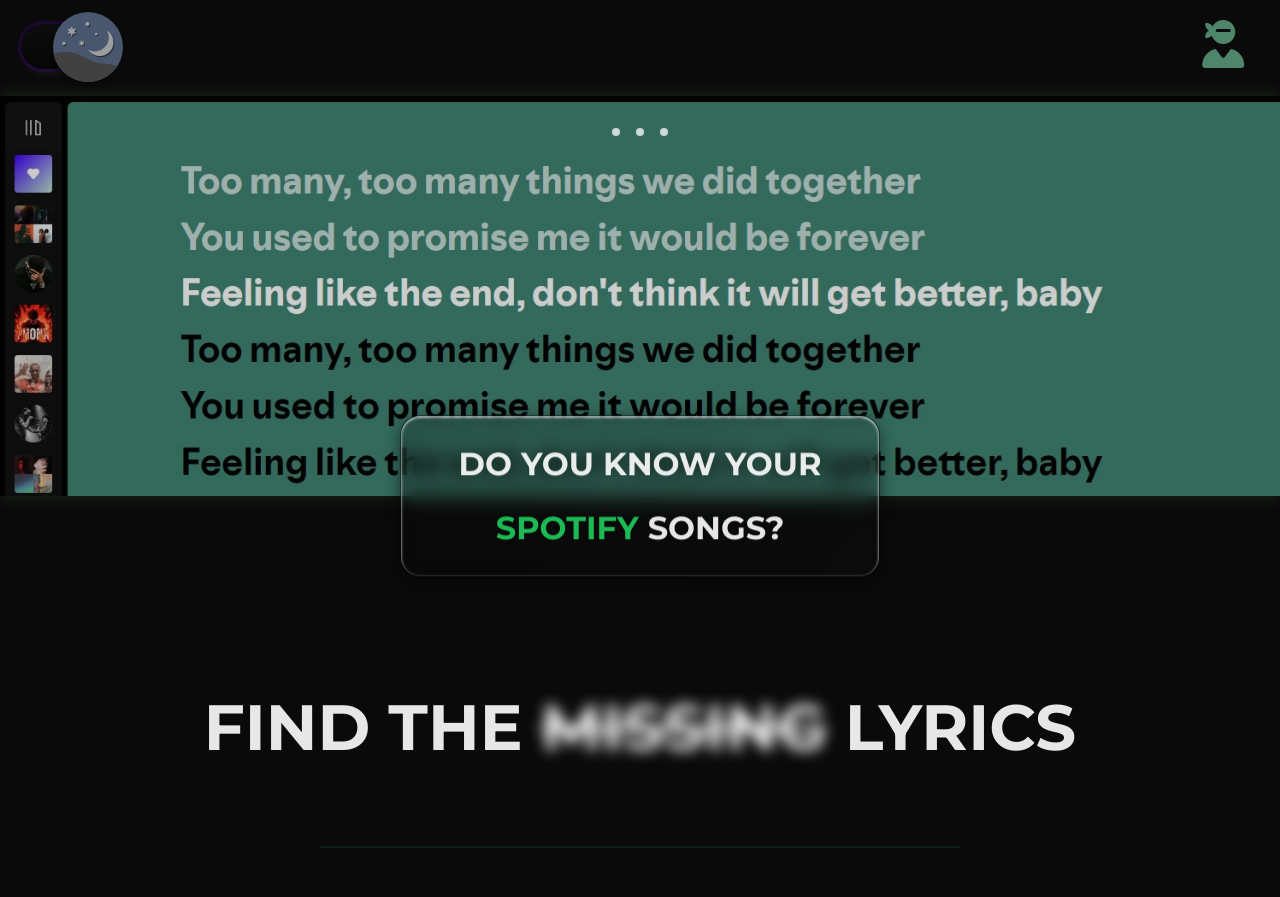
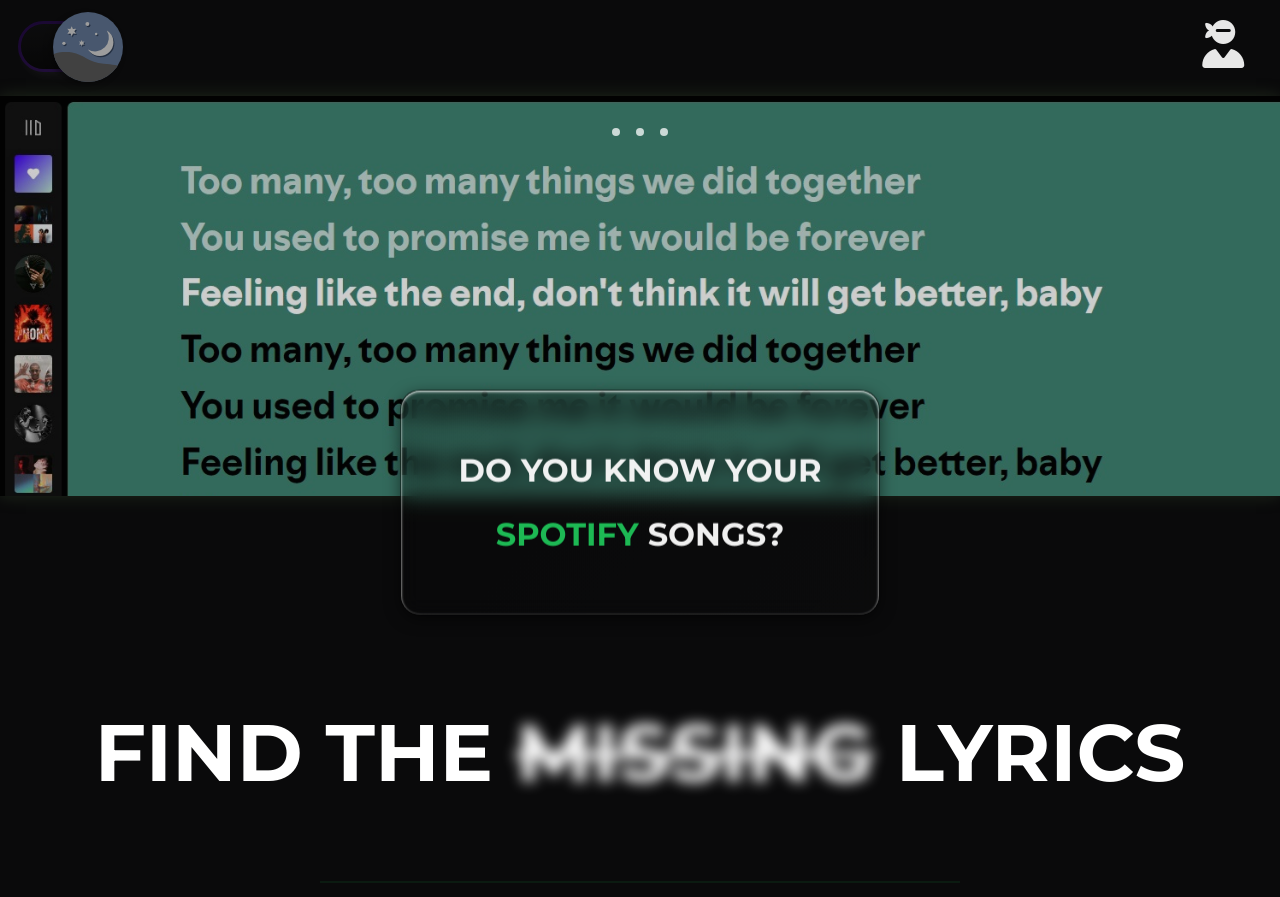
Before and after one commit to RiyujinD/final_project_cs50, a Flask app: page /index in a window 1280 px wide. Shown: the top 897 px of the page. Run offline with Flask 3, Linux system fonts and the light colour scheme; some libraries are stand-ins or nearby versions.

Commit message:
Change made to the layout and improvement in css

```diff
--- a/static/css/index.css
+++ b/static/css/index.css
@@ -1,11 +1,17 @@
-/* Carousel style base on SKillthrive video "https://www.youtube.com/@Skillthrive" */
+/* Thinner scrollbar on smaller screen */
+@media (max-width: 600px) {
+    body::-webkit-scrollbar {
+        width: 2rem;
+    }
+}
+
+/*  Start of Carrousel */
 .carrousel {
-    position: relative;
+    top: 0;
     width: 100%;
     height: 50vh;
     overflow: hidden;
-    z-index: 100;
-    top: 0;
+    z-index: 10;
     box-shadow: 0 0 1rem rgba(84, 116, 66, 0.281);
 }
 
@@ -73,65 +76,89 @@
     background-color: black; /* Highlight dot */
     opacity: 1;
 }
-
-.container_glass_box {
-    position: absolute;
-    top: 60%;
-    left: 50%;
-    transform: translate(-50%, -40%);
-    width: 45%;
-    height: auto;
-    z-index: 100;
-    display: flex;
-    align-items: center;
-    justify-content: center;
-}
+/* End of Carrousel */
 
 
-.glass {
-    width: auto;
-    max-width: 30rem;
-    height: auto;
+
+/* Glass alike box with text inside */
+#container_glass_box {
+    position: absolute; /* To display a part on carrousel above another on body under */
+    left: 50%;
+    top: 60%;
+    transform: translate(-50%, -40%);
+    width: 30rem;
+    max-width: 35rem;
+    border: 1px solid rgba(0, 0, 0, 0.4);
     background: linear-gradient(135deg, rgba(2, 2, 2, 0.2), rgba(30, 31, 31, 0.1));
     backdrop-filter: blur(10px);
     -webkit-backdrop-filter: blur(10px);
     border-radius: 20px;
-    border: 1px solid rgba(0, 0, 0, 0.4);
     box-shadow: 0 4px 15px rgba(0, 0, 0, 0.5), inset 0 1px 3px rgba(255, 255, 255, 1);
+    z-index: 100; /* Top of carrousel */
 }
 
-
-.text_glass {
+#container_glass_box > h1 {
+    color: rgba(245, 245, 245, 0.981);
+    font-size: 2rem;
+    font-weight: bold;
+    text-transform: uppercase;
     text-align: center;
-    font-size: 1rem; /* Adjust the size as needed */
-    font-weight: bold;
+    padding: 3rem;
     line-height: 4rem;
-    padding: 1rem;
 }
 
-.container_glass_box > h1 {
-    color: rgba(245, 245, 245, 0.981);
-    text-align: center;
+@media (max-width: 600px) {
+    #container_glass_box {
+        width: 65%;
+    }
+
+    #container_glass_box > h1 {
+        font-size: 1.5rem;
+        line-height: 3rem;
+    }
 }
 
+@media (max-width: 480px) {
+    #container_glass_box > h1 {
+        font-size: 1.3rem;
+        line-height: 1.5ren;
+        padding: 1.5rem;
+    }
+}
+/* End of Glass Box */
+/* End of Glass Box */
 
-#text_main_manual {
-    margin-top: 12rem;
+
+/* Main Title on page */
+h1#main_title {
     text-align: center;
+    color: #fff;
+    margin-top: 13rem;
+    margin-inline: 3rem;
+    font-weight: bold;
+    font-size: 5rem;
 }
 
-
-#text_main_manual > h1 {
-    font-weight: bold;
-    font-size: clamp(4rem, 20%, 7rem);
-
-}
-
-#blur-text {
+#main_title > span#blur_text {
     filter: blur(7px);
     cursor: pointer;
     transition: filter 0.4s ease;
 }
+
+@media (max-width: 480px) {
+    h1#main_title {
+        margin-top: 10rem;
+        font-size: 4rem;
+    }
+}
+
+@media (max-width: 350px) {
+    h1#main_title {
+        font-size: 2rem;
+    }
+}
+/* End of Main Title */
+/* End of Main Title */
 
 
 hr {
--- a/static/css/styles.css
+++ b/static/css/styles.css
@@ -57,8 +57,16 @@ body::-webkit-scrollbar-thumb {
 
 
 
-  /* Set a fix navbar with bottom border  */
-.navbar {
+
+
+
+
+
+
+
+
+/* nav Navbar > ul navbar_nav > li nav_item > a nav_link > items inside link */
+#navbar {
 
   /* Varible for the Light/Night toggle button  */
   --width_button: 90px;
@@ -75,11 +83,26 @@ body::-webkit-scrollbar-thumb {
   display: flex;
   align-items: flex-start;
   padding-top: 1rem;
-  transition: height 0.2s ease-in, opacity 2s ease-in-out;
+  transition: opacity 2s ease-in-out;
   z-index: 100;
 }
 
-  /* remove decoration set the item to be square size 4rem navbar is 4rem*/
+.navbar-nav {
+  list-style: none;
+  width: 100%;
+  display: flex;
+  flex-direction: row-reverse;  /* Reverse direction of the row  */
+}
+
+.nav-item {
+  height: 100%;
+  width: max-content;
+}
+
+.nav-item:nth-child(1), .nav-item:nth-child(2) {
+  margin: 0 1%;
+}
+
 .nav-link {
   text-decoration: none;
   width: 5.5rem;
@@ -90,27 +113,14 @@ body::-webkit-scrollbar-thumb {
   justify-content: center;
 }
 
-.nav-item:nth-child(1), .nav-item:nth-child(2) {
-  margin: 0 1%;
+.nav-icon {
+  font-size: 3rem; /* svg size */
+  min-height: 3rem;
+  color: rgba(255, 255, 255, 0.9);
+  /* color: var(--text-secondary); Too change */
 }
 
-.nav-item {
-  height: 100%;
-  width: max-content;
-}
 
-.nav-icon {
-  font-size: 3rem;
-  min-height: 3rem;
-  color: var(--text-secondary);
-}
-
-.navbar-nav {
-  list-style: none;
-  width: 100%;
-  display: flex;
-  flex-direction: row-reverse;  /* Reverse direction of the row  */
-}
 
 /* Push last item to the opposite side by settings his margin to the max */
 .nav-item:last-child {
@@ -125,6 +135,33 @@ body::-webkit-scrollbar-thumb {
 .nav-item:hover .link-text {
   display: block;
 }
+
+
+
+
+
+
+
+
+
+
+
+
+
+
+
+
+
+
+
+
+
+
+
+
+
+
+
 
 /* Night/light Mod button */
 /* SVG styling */
--- a/static/js/scripts.js
+++ b/static/js/scripts.js
@@ -1,17 +1,17 @@
 document.addEventListener('DOMContentLoaded', () => {
 
-    window.addEventListener('load', function() {
-        let items = document.querySelectorAll('.nav-item');
-        items.forEach(item => {
-            item.classList.remove("no-animate");
-        });
+
+    // Remove blur on the text in the main page
+    document.getElementById('blur_text').addEventListener('click', function () {
+        this.style.filter = 'none';
     });
 
 
-    // Remove blur on the text in the main page
-    document.getElementById('blur-text').addEventListener('click', function () {
-        this.style.filter = 'none';
+    let items = document.querySelectorAll('.nav-item');
+    items.forEach(item => {
+        item.classList.remove("no-animate");
     });
+
 
     // Smooth scroll for slider navigation
     const navLinks = document.querySelectorAll('.slider-nav a');
--- a/templates/index.html
+++ b/templates/index.html
@@ -26,14 +26,11 @@
         </div> <!-- End slider-wrap -->
     </div> <!-- End carrousel -->
 
-    <div class="container_glass_box glass">
-        <div class="text_glass">
-            <h1 id="title">DO YOU KNOW YOUR <span style="color: #1DB954;">SPOTIFY</span> SONGS?</h1>
-        </div>
+    <div id="container_glass_box">
+        <h1>DO YOU KNOW YOUR <span style="color: #1DB954;">SPOTIFY</span> SONGS?</h1>
     </div>
-    <div id="text_main_manual">
-        <h1>FIND THE <span id="blur-text"><del>MISSING</del></span> LYRICS</h1>
-    </div>
+
+    <h1 id="main_title">FIND THE <span id="blur_text"><del>MISSING</del></span> LYRICS</h1>
 
     <hr>
 
--- a/templates/layout.html
+++ b/templates/layout.html
@@ -20,10 +20,7 @@
 
 <body>
 
-
-    <!-- Navbar no framework, need to be dynamic; transition ease media querry-->
-    <!-- If user is login or !login display different options-->
-    <nav class="navbar">
+    <nav id="navbar">
         <ul class="navbar-nav">
 
             {% if session.get("is_authenticated", True) %}
```
Also changed, not shown: other parts of static/css/index.css (+36 -96 lines), static/js/coverflow_class.js (+17 -17 lines).
